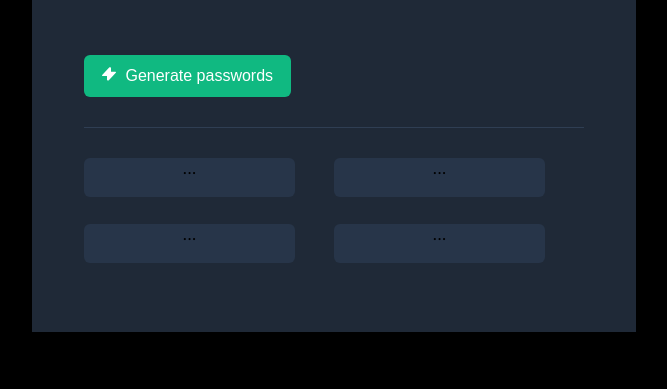
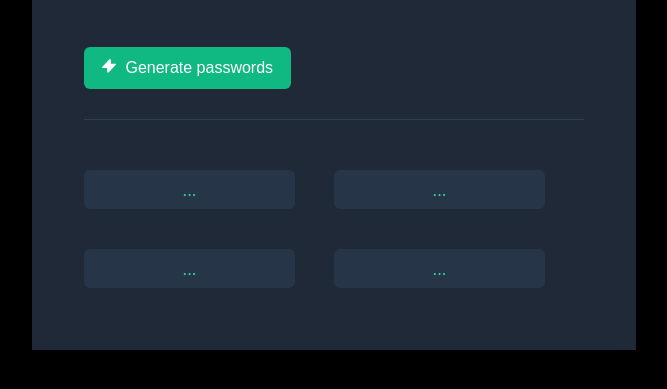
Before and after one commit to DharaneeswaranR/Random-Password-Generator, a plain HTML site: page index.html in a window 1280 px wide. Shown: the part 349-738 px from the top of the page, without its empty margins (306-973 px from the left). Drawn offline with Linux system fonts and the light colour scheme.

Commit message:
style: password container styling

```diff
--- a/style.css
+++ b/style.css
@@ -6,10 +6,11 @@ html, body {
     margin: 0;
     padding: 0;
     background: black;
+    overflow: hidden;
 }
 
 main {
-    padding: 118px 52px 42px;
+    padding: 110px 52px 42px;
     margin: 100px auto;
     width: 500px;
     background: #1F2937;
@@ -47,6 +48,7 @@ button {
     background-color: #10B981;
     border: none;
     border-radius: 6px;
+    cursor: pointer;
 }
 
 svg {
@@ -65,11 +67,16 @@ hr {
 .passwords-section {
     text-align: center;
     display: grid;
+    justify-items:auto;
     grid-template-columns: 50% 50%;
 }
 
 .password-container {
-    margin-bottom: 27px;
+    display: flex;
+    align-items: center;
+    justify-content: center;
+    color: #34D399;
+    margin: 20px 0;
     width: 211px;
     height: 39px;
     background: #273549;
```
